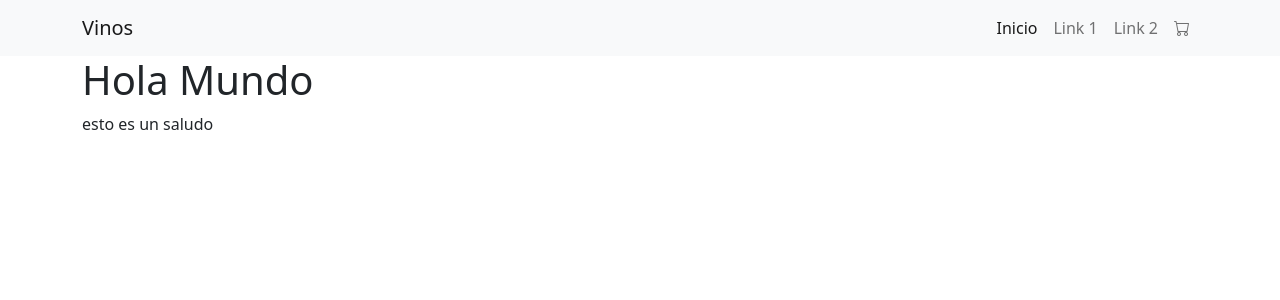
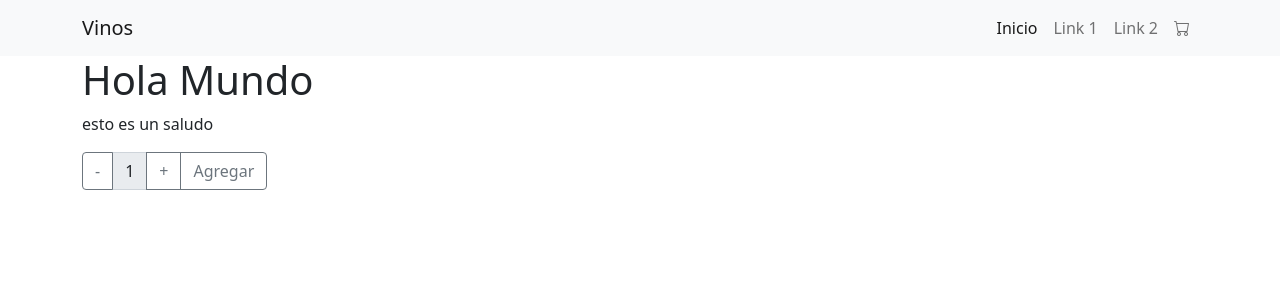
Before and after one commit to EmiCragnolini/vinos-cragnolini, a React (Create React App) app: page / in a window 1280 px wide. Shown: the top 300 px of the page. Built offline with nearby package versions, Linux system fonts and the light colour scheme.

Commit message:
itemCount para desafío 4

```diff
--- /dev/null
+++ b/src/components/ItemCount.js
@@ -0,0 +1,32 @@
+import {useState} from "react";
+
+const ItemCount = ({stock, initial, onAdd}) => {
+    const [contador, setContador] = useState(initial);
+
+    const incrementar = () => {
+        if (contador < stock) {
+            setContador(contador + 1)
+        }
+    }
+
+    const decrementar = () => {
+        if (contador > 1) {
+            setContador(contador - 1)
+        }
+    }
+
+    const agregar = () => {
+        onAdd(contador)
+    }
+
+    return (
+        <div className="input-group ">
+            <button className="btn btn-outline-secondary" type="button" onClick={decrementar}>-</button>
+            <span className="input-group-text">{contador}</span>
+            <button className="btn btn-outline-secondary" type="button" onClick={incrementar}>+</button>
+            <button className="btn btn-outline-secondary" type="button" onClick={agregar}>Agregar</button>
+        </div>
+    )
+}
+
+export default ItemCount;
--- a/src/components/ItemListContainer.js
+++ b/src/components/ItemListContainer.js
@@ -1,7 +1,12 @@
+import ItemCount from "./ItemCount";
+
 const ItemListContainer = (props) => {
-    const { greeting } = props;
+    const {greeting} = props;
     return (
-        <p>{greeting}</p>
+        <>
+            <p>{greeting}</p>
+            <ItemCount stock={5} initial={1} onAdd={(contador) => {console.log(`Se agregaron ${contador} unidades`)}}/>
+        </>
     )
 }
 
```
